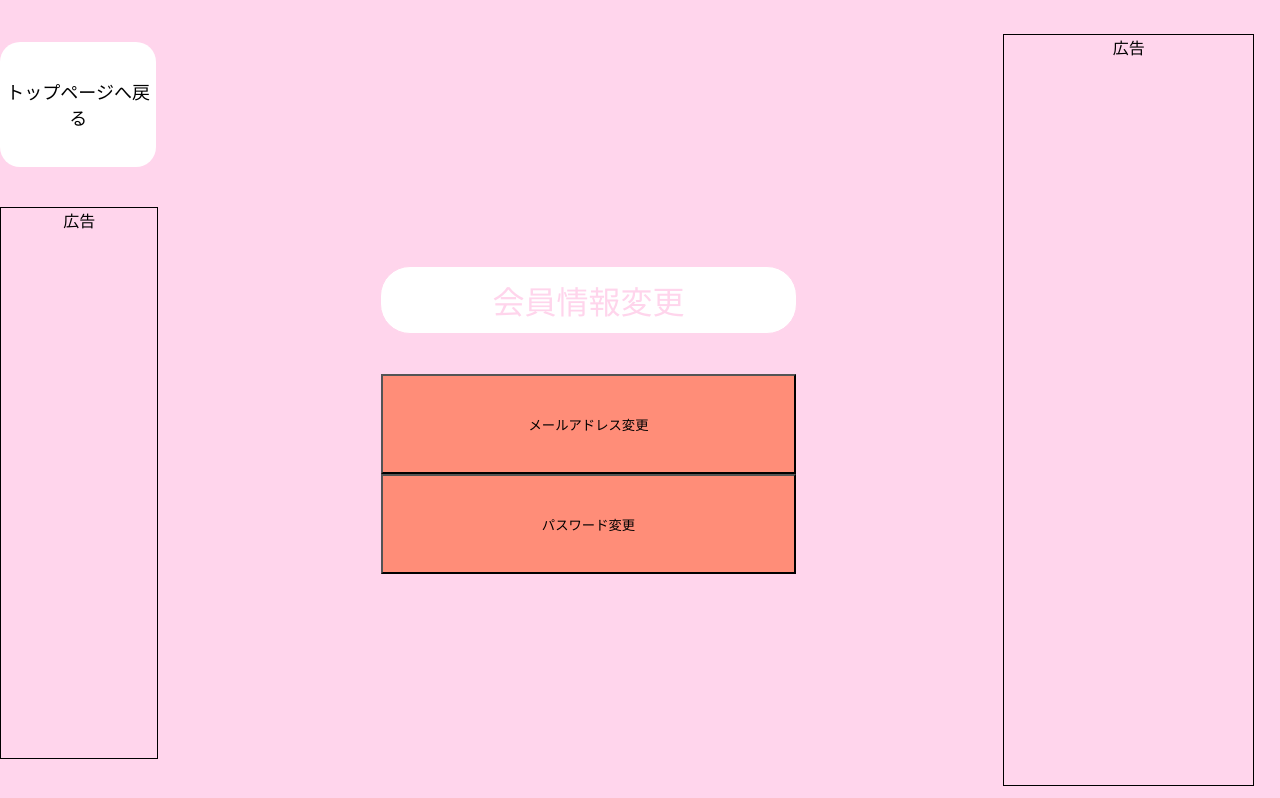
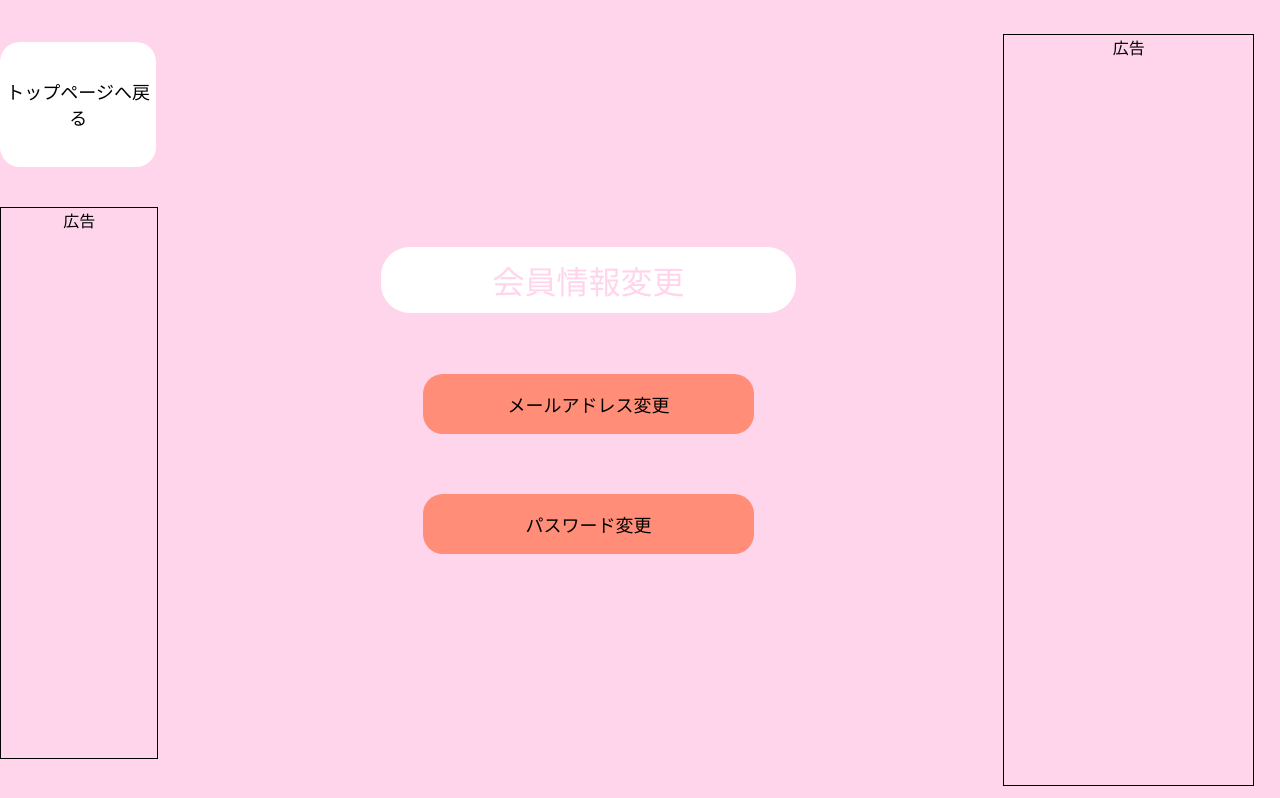
Before and after one commit to pyo216/Neozero_Front, a React (Create React App) app in the folder soft/: page /change_info in a window 1280 px wide. Built offline with nearby package versions, Linux system fonts and the light colour scheme.

Commit message:
ボタン修正

```diff
--- a/soft/src/change_info/change_info.module.css
+++ b/soft/src/change_info/change_info.module.css
@@ -35,9 +35,15 @@
 
 
 .important {
+    font-size: large;
+    border: none;
+    cursor: pointer;
+    border-radius: 20px;
+    margin-bottom: 40px;
     background: #ff8d78;
-    height: 100px;
-    width: 50%;
+    margin-top: 20px;
+    height: 60px;
+    width: 40%;
 }
 
 .main-btn:hover {
```
